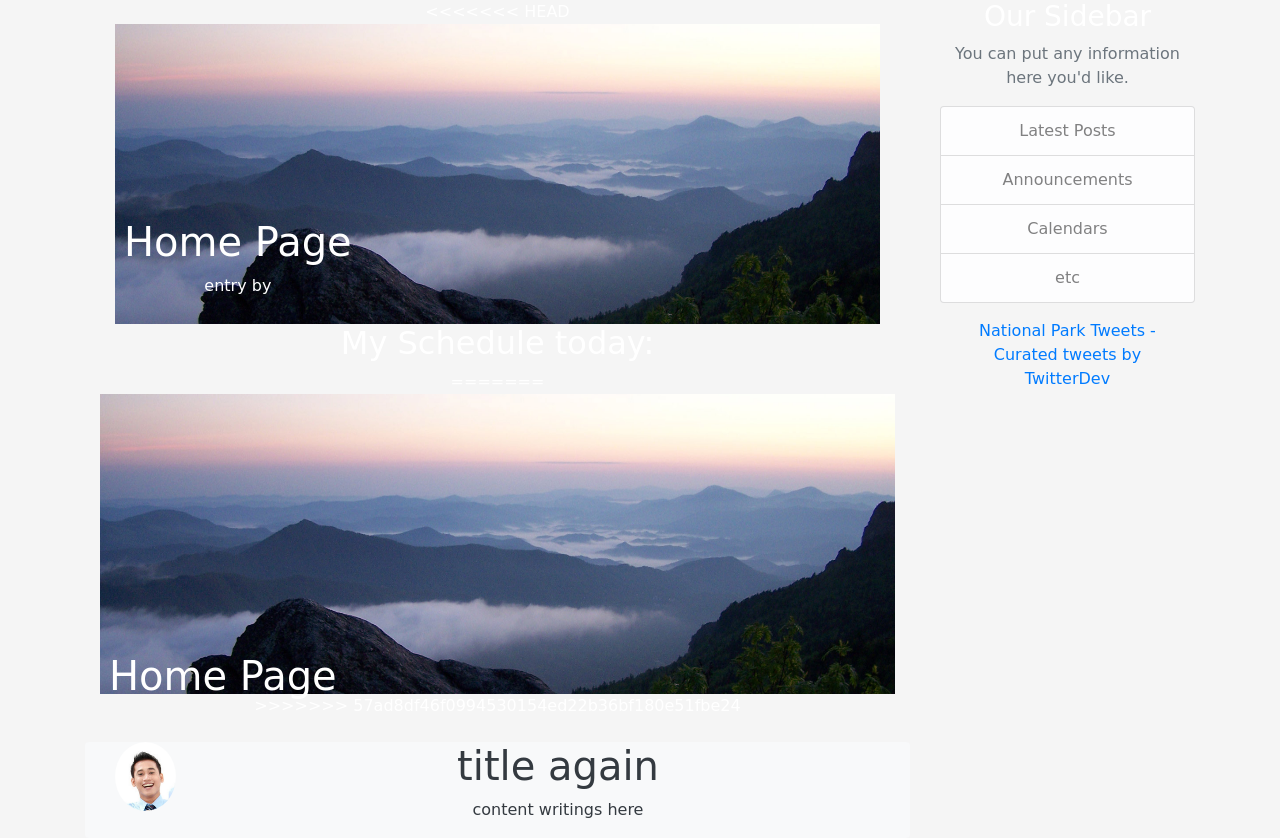
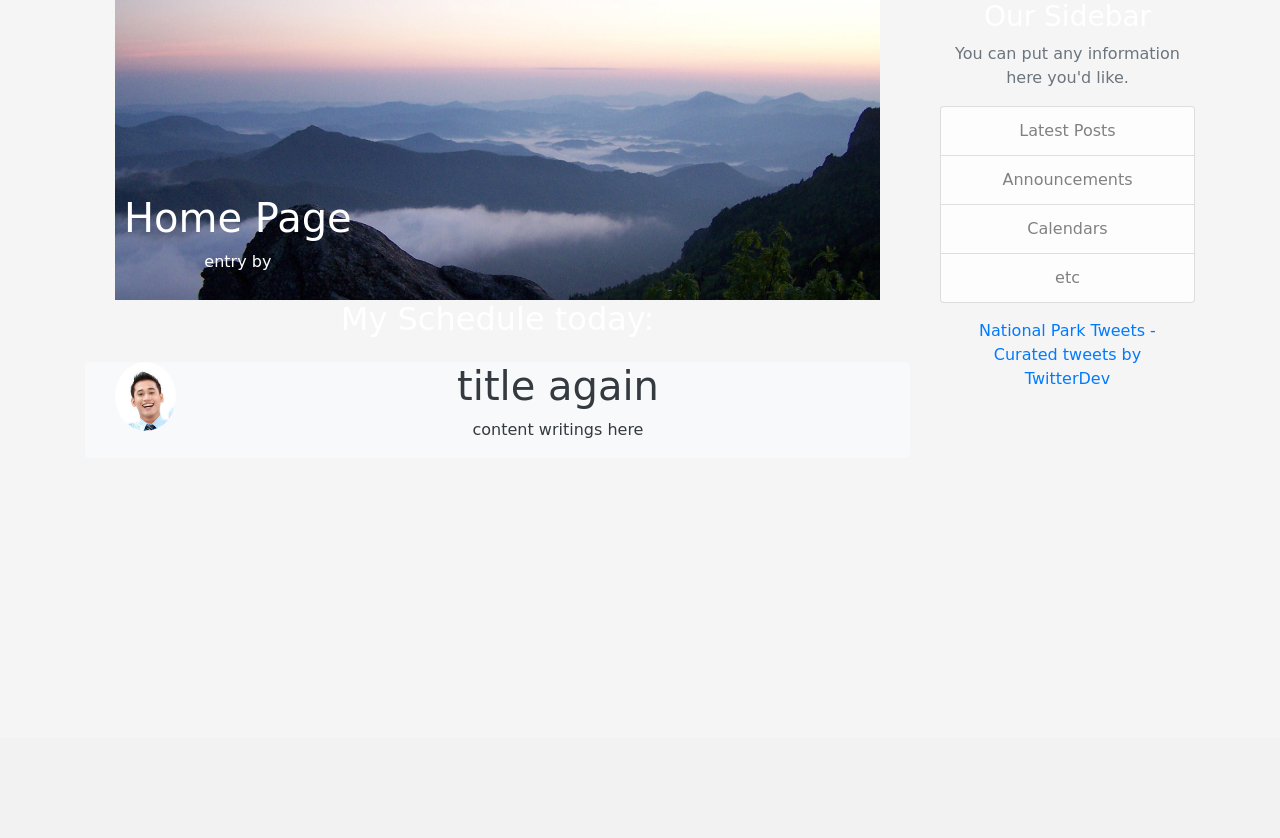
Before and after one commit to weiernt/Roudo, a Flask app: page / in a window 1280 px wide. Shown: the part 62-900 px from the top of the page. After the commit the page ends 500 px from the top, so only its background shows below. Run offline with Flask 2, Linux system fonts and the light colour scheme; some libraries are stand-ins or nearby versions; some web fonts are replaced.

Commit message:
updating to the latest versions

```diff
--- a/templates/home.html
+++ b/templates/home.html
@@ -1,6 +1,5 @@
 {% extends 'layouts.html' %}
 {% block content %}
-<<<<<<< HEAD
 <!DOCTYPE html>
 <html>
 <link href="https://fonts.googleapis.com/css2?family=Baloo+Bhaina+2:wght@600&display=swap" rel="stylesheet">
@@ -15,7 +14,7 @@
 	  </div>
 </head>
 <body>
-		<div class="userCalendar">
+	<div class="userCalendar">
 		<h2>My Schedule today:</h2>
 		<!-- over here place the iframe -->
 		<div id="userCalendar-frame">
@@ -23,42 +22,4 @@
 
 		</div>
 	</div>
-=======
-<!-- <!DOCTYPE html> -->
-<!-- <html> -->
-<!-- <link href="https://fonts.googleapis.com/css2?family=Baloo+Bhaina+2:wght@600&display=swap" rel="stylesheet"> -->
-<!-- <link rel="stylesheet" href="home.css"> -->
-<!-- <head> -->
-	<!-- <div class="container"> -->
-
-		<img src={{ url_for("static", filename="home_banner.jpg") }} class="img-fluid" alt="landscape_banner" style="width:100%;height:300px">
-
-		<div class="bottom-left"> <h1>Home Page</h1> </div>
-	<!-- </div> -->
-<!-- </head> -->
-<!-- <body> -->
-	<!-- <div class="container"> -->
-	<!-- <header class="masthead"> -->
-	<!-- <a href="./home_banner.png"> -->
-	<!-- </a> -->
-
-
-	<!-- <div class="container">	 -->
-		<!-- <div class="userCalendar"> -->
-			<!-- <h2>My Schedule today:</h2> -->
-				<!-- over here place the iframe -->
-			<!-- <div id="userCalendar-frame"> -->
-				<!-- calendar iframe here -->
-			<!-- </div> -->
-		<!-- </div> -->
->>>>>>> 57ad8df46f0994530154ed22b36bf180e51fbe24
-
-		<!-- <div id="twitterStream"> -->
-			<!-- <a class="twitter-timeline" href="https://twitter.com/TwitterDev/timelines/539487832448843776?ref_src=twsrc%5Etfw">National Park Tweets - Curated tweets by TwitterDev</a> <script async src="https://platform.twitter.com/widgets.js" charset="utf-8"></script>  -->
-		<!-- </div> -->
-	<!-- </div> -->
-<!-- </body> -->
-
-<!-- </html> -->
-
 {% endblock content %}
```
Also changed, not shown: templates/login.html (+12 -3 lines).
